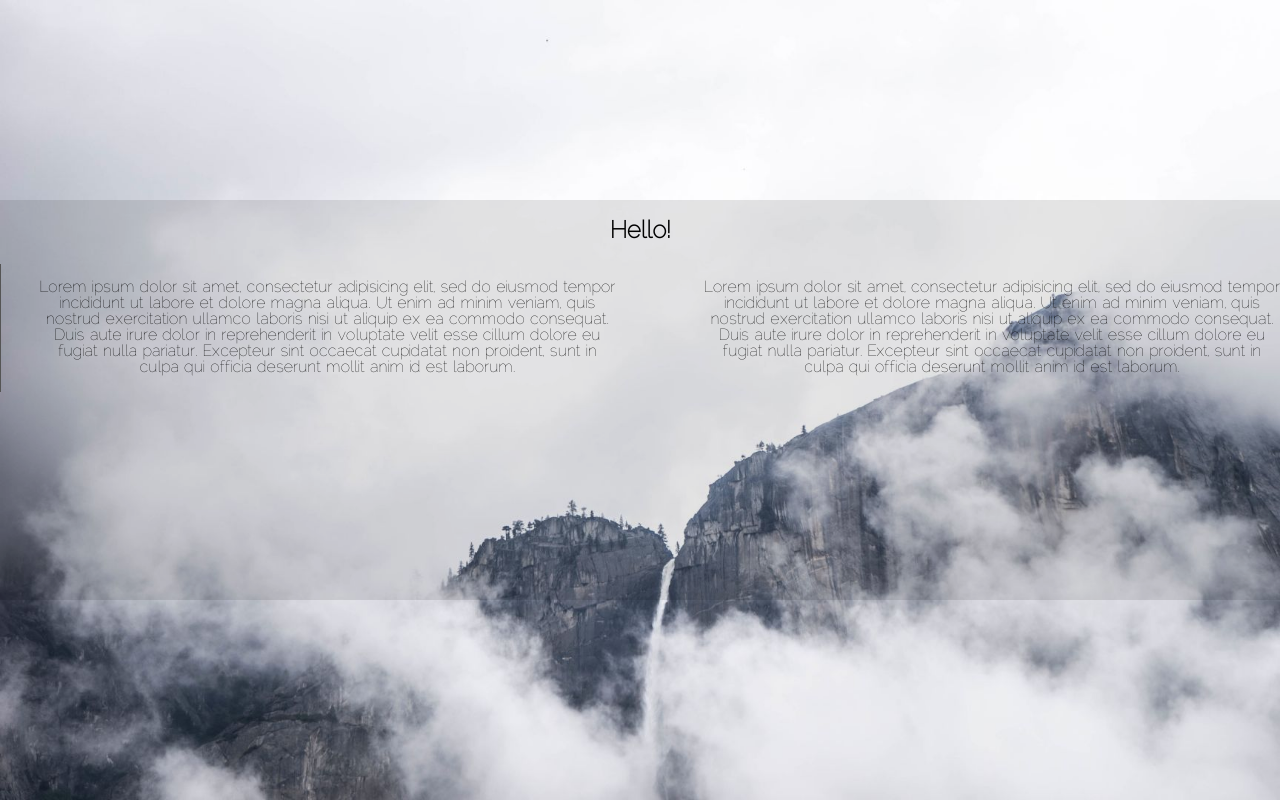
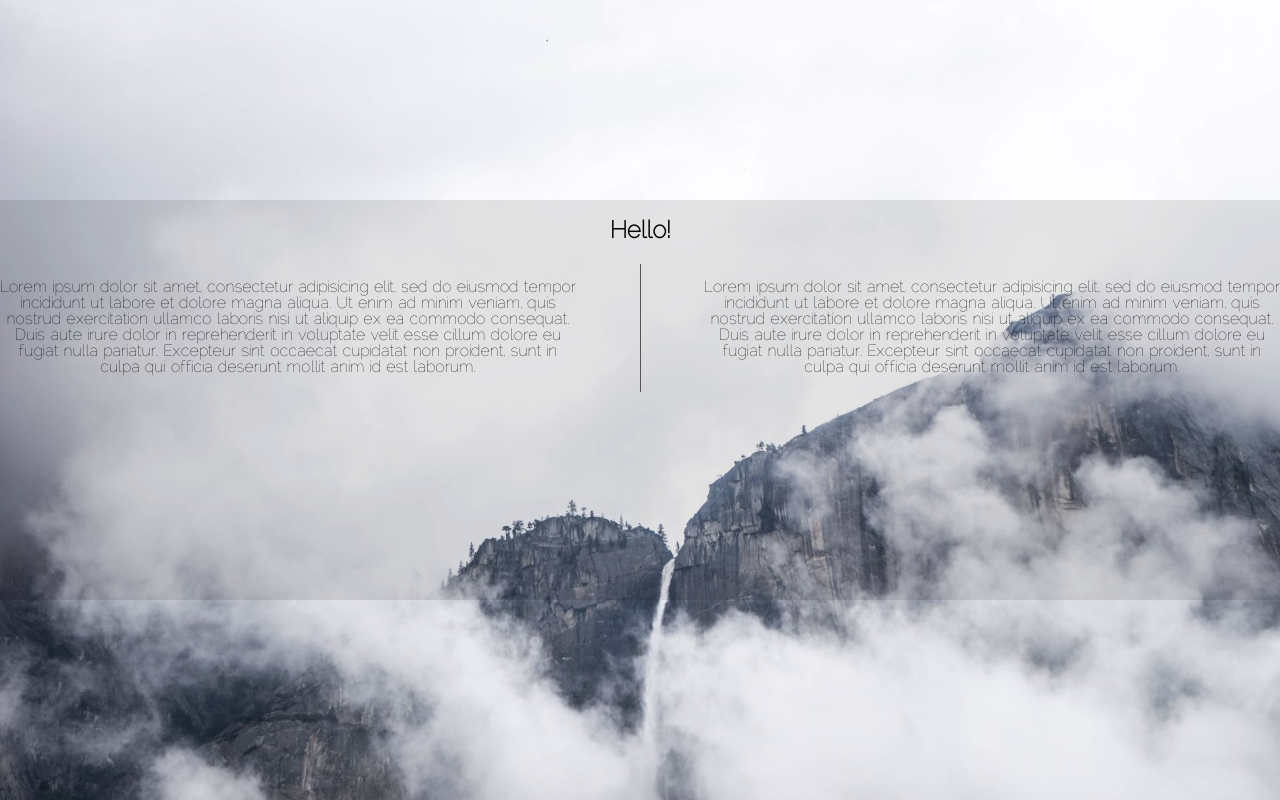
Before and after one commit to Sven65/Sven65.github.io, a plain HTML site: page SimpleSite/index.html in a window 1280 px wide. Drawn offline with Linux system fonts and the light colour scheme.

Commit message:
DEUS VULT

```diff
--- a/SimpleSite/main.css
+++ b/SimpleSite/main.css
@@ -53,6 +53,6 @@
 }
 
 .vertical-line.left{
-	border-left: 1px solid #555;
-	padding-left: 3%;
+	border-right: 1px solid #555;
+	padding-right: 5%;
 }
```
